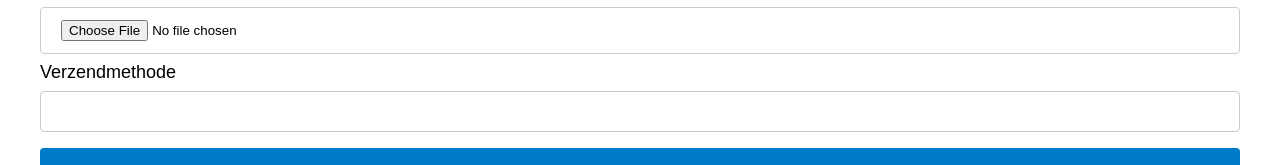
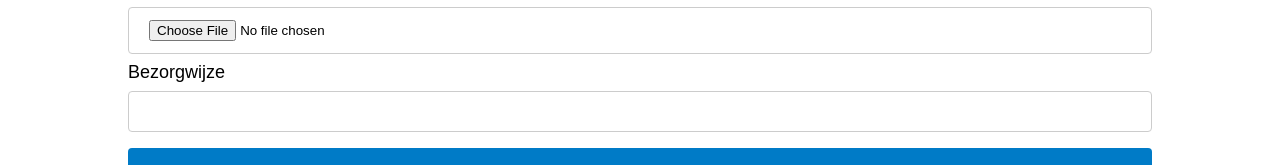
Before and after one commit to Delgatin/MarktplaatsAngular, an Angular app: page /aanbieden in a window 1280 px wide. Shown: the part 732-897 px from the top of the page. Built offline with nearby package versions, Linux system fonts and the light colour scheme; no server answers.

Commit message:
styling changes

```diff
--- a/src/app/app.component.css
+++ b/src/app/app.component.css
@@ -39,7 +39,7 @@ nav .active {
 
 .router-container {
   max-width: 1200px;
-  margin: 50px auto;
+  margin: 50px 10%;
 }
 
 .footer-square {
--- a/src/app/paginas/aanbiedenpagina/aanbiedenpagina.component.html
+++ b/src/app/paginas/aanbiedenpagina/aanbiedenpagina.component.html
@@ -32,7 +32,7 @@
     <input type="file" formControlName="bijlagen">
   </label>
   <label>
-    Verzendmethode
+    Bezorgwijze
     <input type="text" formControlName="verzendmethode">
   </label>
   <button type="submit" (click)="onSubmit()">Plaats product</button>
--- a/src/app/paginas/aanbiedenpagina/aanbiedenpagina.component.ts
+++ b/src/app/paginas/aanbiedenpagina/aanbiedenpagina.component.ts
@@ -31,12 +31,11 @@ export class AanbiedenpaginaComponent implements OnInit {
   }
 
   onSubmit() {
-    console.log(JSON.parse(JSON.stringify(this.productForm.value)));
-    console.log(this.productForm.getRawValue());
-    this.productService.plaatsTeVerkopenProduct(JSON.parse(JSON.stringify(this.productForm.value)))
+    console.log(this.productForm.value);
+    this.productService.plaatsTeVerkopenProduct(this.productForm.value)
       .subscribe(
         response => console.log("Succes!"),
-        error => console.error("Error!")
+        error => console.error(error)
       );
   }
 
```
